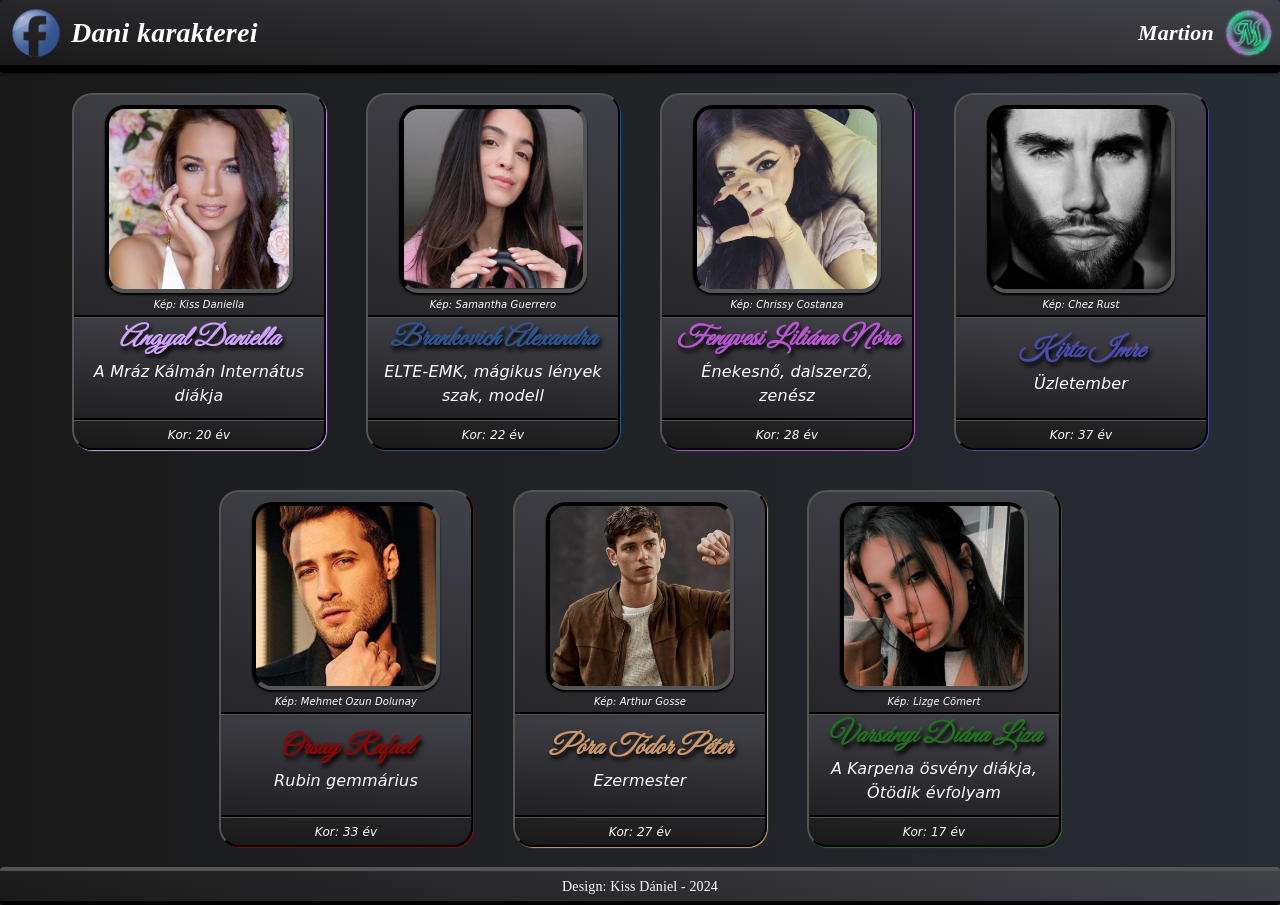
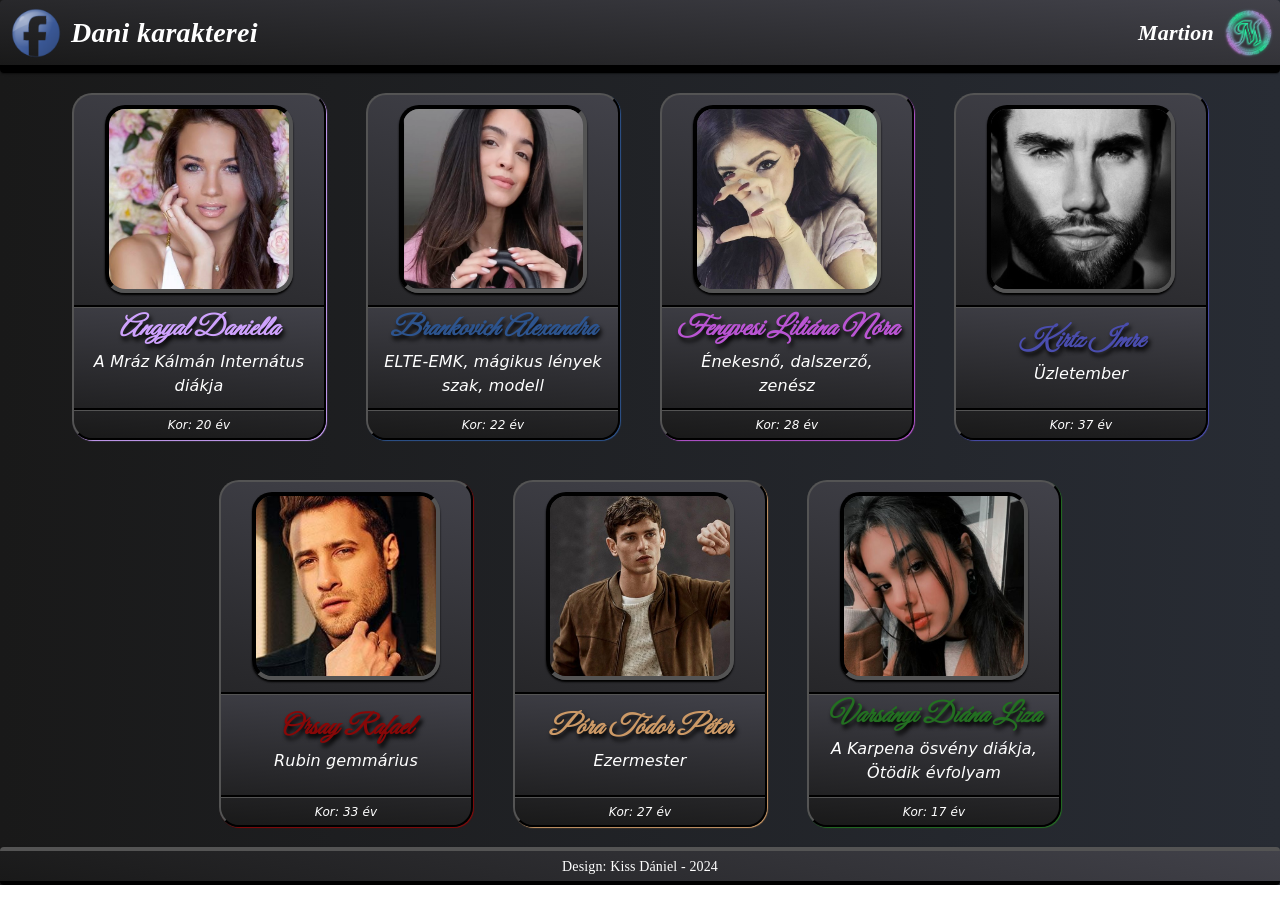
Before and after one commit to DanielWiera/DaniCharactersMartion, a React (Create React App) app: page / in a window 1280 px wide. Built offline with nearby package versions, Linux system fonts and the light colour scheme.

Commit message:
Add files via upload

```diff
--- a/src/components/character-card/index.jsx
+++ b/src/components/character-card/index.jsx
@@ -3,6 +3,7 @@ import Typography from '@mui/material/Typography';
 import Box from '@mui/material/Box';
 import Link from '@mui/material/Link';
 import Grid from '@mui/material/Grid';
+import Toolbar from '@mui/material/Toolbar';
 import "@fontsource/great-vibes";
 
 const Character = ({ name, title, birthday, img, pic, color }) => {
@@ -32,7 +33,7 @@ const Character = ({ name, title, birthday, img, pic, color }) => {
                         display: "block",
                         flexDirection: "column",
                         width: "250px",
-                        minHeight: "350px",
+                        minHeight: "340px",
                         height: "fit-content",
                         textAlign: "center",
                         border: "2px outset black",
@@ -43,11 +44,12 @@ const Character = ({ name, title, birthday, img, pic, color }) => {
                 >
                     <Box
                         style={{
-                            height: "200px",
+                            height: "190px",
                             paddingTop: "10px",
                             paddingBottom: "10px",
                         }}
                     >
+                        <Toolbar title={`Kép: ${pic}`}>
                             <img
                                 style={{
                                     border: "4px inset black",
@@ -62,16 +64,7 @@ const Character = ({ name, title, birthday, img, pic, color }) => {
                                 src={`images/${img}`}
                                 alt=""
                             />
-                        <Typography
-                            style={{
-                                color: "white",
-                                fontSize: "10px",
-                                fontFamily: "Comic Sans MS",
-                                fontStyle: "italic"
-                            }}
-                        >
-                            {`Kép: ${pic}`}
-                        </Typography>
+                        </Toolbar>
                     </Box>
                     <Box style={{
                         width: "100%",
```
Lines whose indentation alone changed are shown as unchanged.
